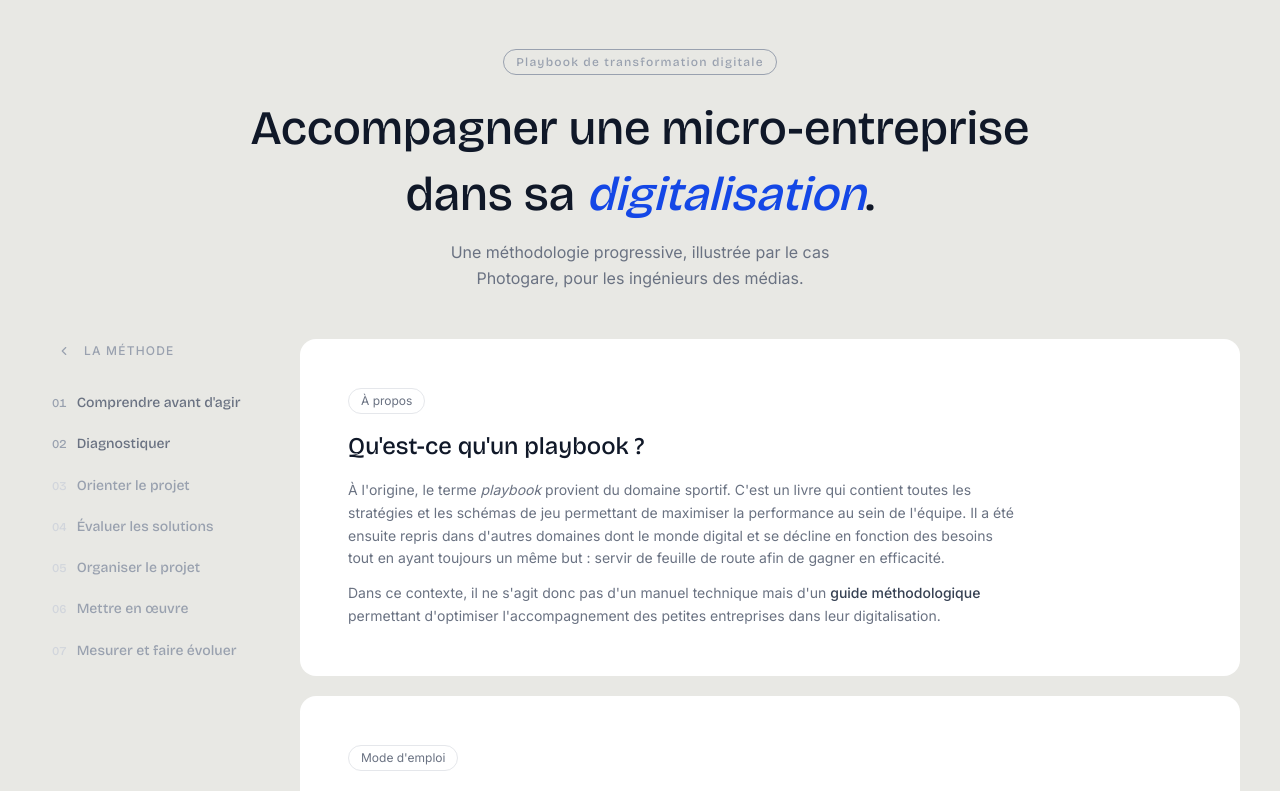
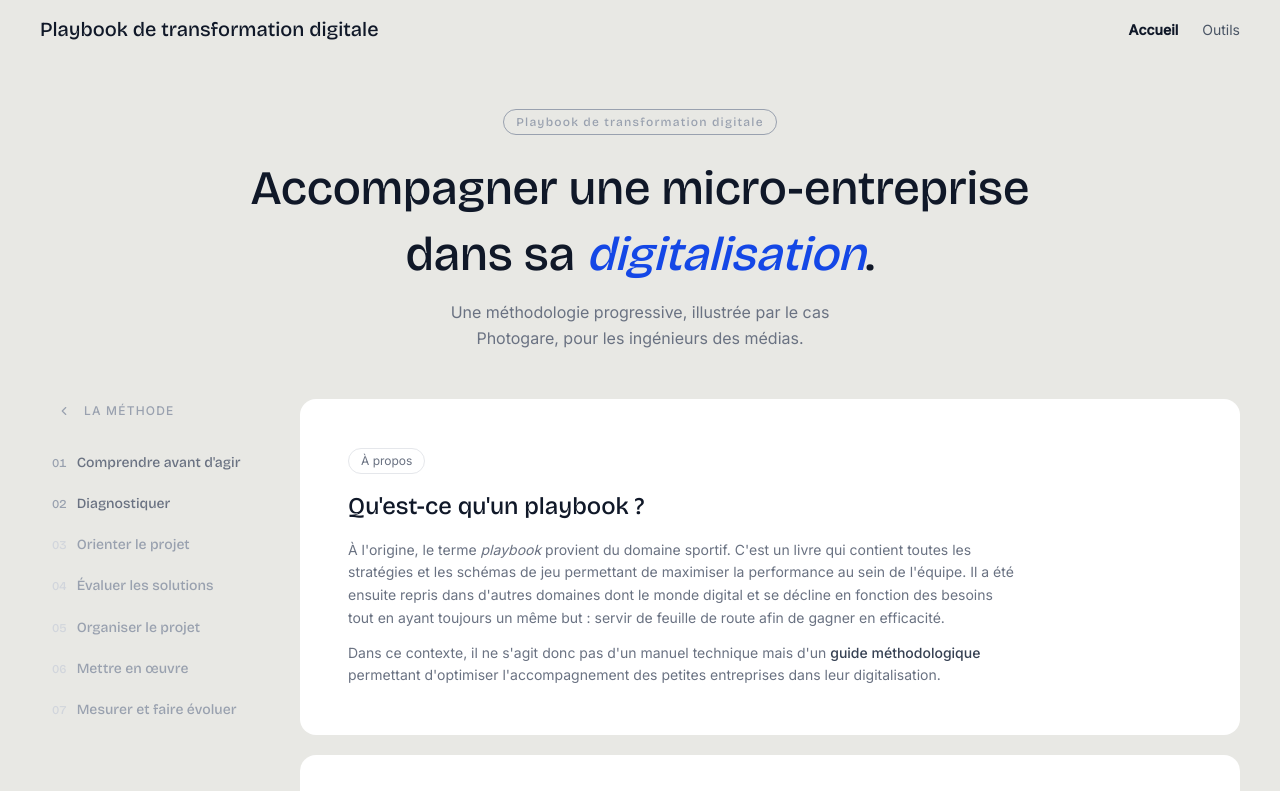
Before and after one commit to Dorytos13/Playbook, a Vue app in the folder frontend/: page / in a window 1280 px wide. Shown: the top 791 px of the page. Built offline with nearby package versions, Linux system fonts and the light colour scheme.

Commit message:
update navigation

```diff
--- a/frontend/src/components/AppNav.vue
+++ b/frontend/src/components/AppNav.vue
@@ -1,24 +1,35 @@
 <template>
-	<nav v-if="!isHome" class="flex items-center justify-between px-8 py-4" style="background:#e8e8e4">
-		<RouterLink to="/" class="font-display text-xl font-medium text-gray-900 leading-snug">
-			Playbook
+  <nav
+    class="flex items-center justify-between px-6 xl:px-10 py-4"
+    style="background:#e8e8e4"
+  >
+    <RouterLink to="/" class="font-display text-xl font-medium text-gray-900 leading-snug">
+      Playbook de transformation digitale
+    </RouterLink>
+
+    <div class="flex items-center gap-6">
+      <RouterLink
+		v-for="l in liens"
+		:key="l.to"
+		:to="l.to"
+		class="text-sm transition-colors"
+		:class="route.path === l.to
+			? 'font-semibold text-gray-900'
+			: 'font-normal text-gray-600 hover:text-gray-900'"
+		>
+		{{ l.label }}
 		</RouterLink>
-		<button
-			@click="router.push('/')"
-			class="flex items-center gap-1.5 text-xs text-gray-400 hover:text-gray-600 transition-colors"
-		>
-			<i class="ti ti-arrow-left text-sm" aria-hidden="true"></i>
-			Retour à l'accueil
-		</button>
-	</nav>
+    </div>
+  </nav>
 </template>
 
 <script setup>
-import { computed } from 'vue'
-import { useRoute, useRouter } from 'vue-router'
+import { useRoute } from 'vue-router'
 
 const route = useRoute()
-const router = useRouter()
 
-const isHome = computed(() => route.path === '/')
+const liens = [
+  { to: '/',       label: 'Accueil' },
+  { to: '/outils', label: 'Outils' },
+]
 </script>
```
